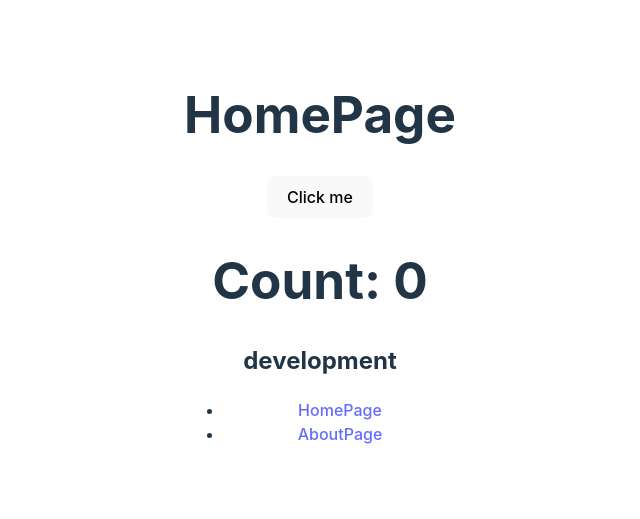
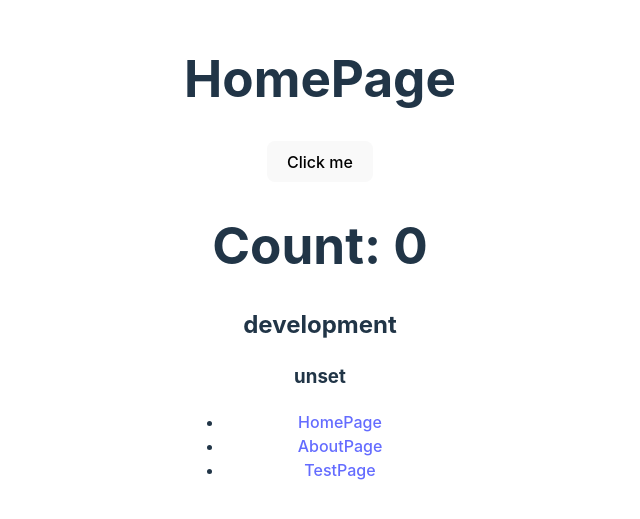
Before and after one commit to less-nik13/react-todo, a React (Vite) app: page / in a window 1280 px wide. Shown: the part 143-662 px from the top of the page, without its empty margins (320-960 px from the left). Built offline with nearby package versions, Linux system fonts and the light colour scheme; no server answers.

Commit message:
fix: added mising navlink to Test page

```diff
--- a/src/pages/HomePage/HomePage.tsx
+++ b/src/pages/HomePage/HomePage.tsx
@@ -11,6 +11,7 @@ export default function HomePage() {
             <Button onClick={() => setCount(prev => prev + 1)}>Click me</Button>
             <h1>Count: {count}</h1>
             <h2>{import.meta.env.MODE}</h2>
+            <h3>{import.meta.env.VITE_CLIENT_ID}</h3>
             <nav>
                 <ul>
                     <li>
@@ -19,6 +20,9 @@ export default function HomePage() {
                     <li>
                         <NavLink to={'/about'}>AboutPage</NavLink>
                     </li>
+                    <li>
+                        <NavLink to={'/test/1'}>TestPage</NavLink>
+                    </li>
                 </ul>
             </nav>
         </div>
```
Also changed, not shown: .releaserc.json (added), 1 other file (tests, documents, lock files or other folders).
